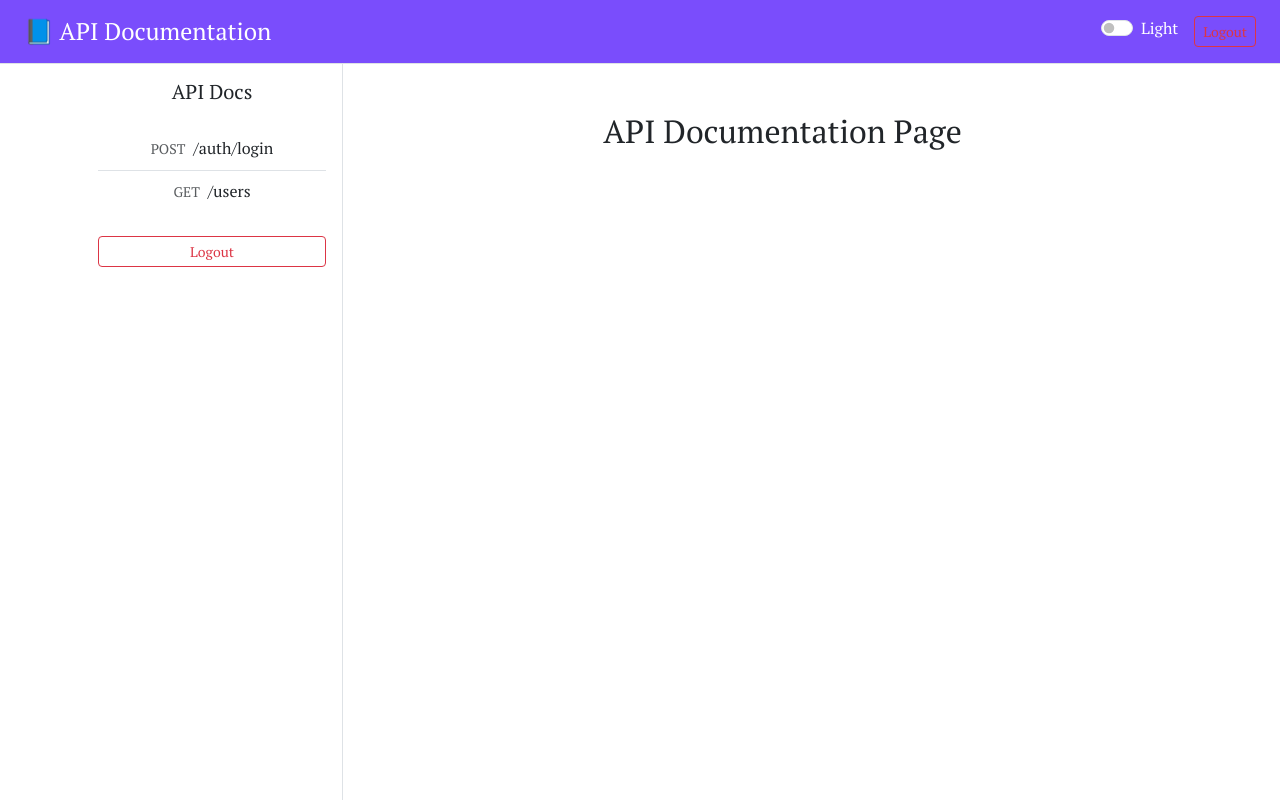
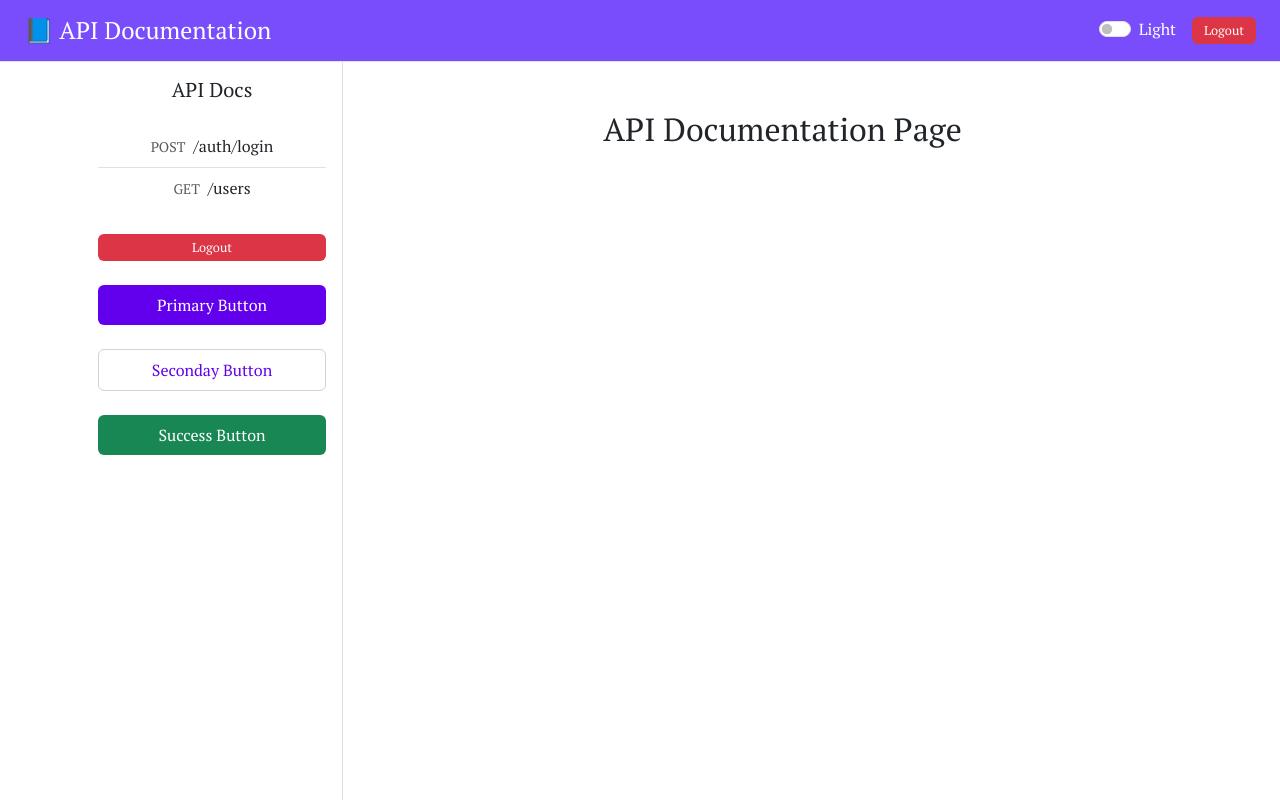
Before and after one commit to jyuupyuro/apidocumentation, a Vue app: page /docs in a window 1280 px wide. Built offline with nearby package versions, Linux system fonts and the light colour scheme; sample sign-in values are in the browser's storage.

Commit message:
Add button component and integrate into header and sidebar; update theme variables

```diff
--- /dev/null
+++ b/src/assets/styles/components/button.scss
@@ -0,0 +1,64 @@
+.btn {
+    padding: 0.5rem 1rem;
+    border-radius: 6px;
+    font-weight: 500;
+    cursor: pointer;
+    border: none;
+    transition: background-color 0.2s ease, color 0.2s ease;
+    font-size: 0.95rem;
+
+    &-primary {
+        background-color: var(--btn-primary);
+        color: var(--btn-primary-text);
+
+        &:hover{
+            background-color: var(--btn-primary-hover);
+        }
+    }
+
+    &-secondary {
+        background-color: var(--btn-secondary);
+        color: var(--btn-secondary-text);
+        border: 1px solid var(--btn-secondary-outline);
+
+        &:hover {
+            background-color: var(--btn-secondary-hover);
+        }
+    }
+
+    &-success {
+        background-color: var(--btn-success);
+        color: var(--btn-success-text);
+        border: 1px solid var(--btn-success-outline);
+
+        &:hover {
+            background-color: (--btn-success-hover);
+        }
+    }
+
+    &-alert {
+        background-color: var(--btn-alert);
+        color: var(--btn-alert-text);
+        border: 1px solid var(--btn-alert-outline);
+
+        &:hover {
+            background-color: var(--btn-alert-hover);
+            color: var(--btn-alert-text);
+        }
+    }
+
+    &-sm {
+        padding: 0.25rem 0.75rem;
+        font-size: 0.8rem;
+    }
+
+    &-md {
+        padding: 0.5rem 1rem;
+        font-size: 1rem;
+    }
+
+    &-lg {
+        padding: 0.75rem 1.25rem;
+        font-size: 1.1rem;
+    }
+}
--- a/src/assets/styles/main.scss
+++ b/src/assets/styles/main.scss
@@ -9,6 +9,7 @@
 @import "./components/header.scss";
 @import "./components/sidenav.scss";
 @import "./components/login.scss";
+@import"./components/button.scss";
 
 body {
   font-family: 'PT Serif', serif;
--- a/src/assets/styles/themes/dark.scss
+++ b/src/assets/styles/themes/dark.scss
@@ -1,8 +1,23 @@
 body.dark {
   --bg-color: #121212;
+  --text-color: #e2e2e2;
   --secondary-text-color: #ffff;
-  --text-color: #e2e2e2;
   --card-bg: #1e1e1e;
   --border-color: #333;
   --sidebar-bg: #1c1c1c;
+  --header-bg: #1E1E1E;
+
+  //button
+  --btn-primary: #BB86FC;
+  --btn-primary-text: #000000;
+  --btn-secondary: #121212;
+  --btn-secondary-outline: #d3d3d3;
+  --btn-secondary-text: #ffff;
+  --btn-success-outline: #198754;
+  --btn-success: #121212;
+  --btn-success-text: #fff;
+  --btn-alert-outline: #dc3545;
+  --btn-alert-hover: #b02a37;
+  --btn-alert: #121212;
+  --btn-alert-text: #fff;
 }
--- a/src/assets/styles/themes/light.scss
+++ b/src/assets/styles/themes/light.scss
@@ -5,5 +5,19 @@ body.light {
   --card-bg: #ffffff;
   --border-color: #dee2e6;
   --sidebar-bg: #f8f9fa;
-  --header-bg: #7A4DFC
+  --header-bg: #7A4DFC;
+
+  //button
+  --btn-primary: #6200ee;
+  --btn-primary-text: #fff;
+  --btn-primary-hover: #4b00c4;
+  --btn-secondary: #fff;
+  --btn-secondary-hover:#6200ee;
+  --btn-secondary-outline: #d3d3d3;
+  --btn-secondary-text: #6200ee;
+  --btn-success: #198754;
+  --btn-success-text: #fff;
+  --btn-alert: #dc3545;
+  --btn-alert-hover: #b02a37;
+  --btn-alert-text: #fff;
 }
--- /dev/null
+++ b/src/components/common/button.vue
@@ -0,0 +1,20 @@
+<template>
+    <button class="btn" :class="`btn-${variant}`, `btn-${size}`" @click="$emit('click', $event)">
+        <slot />
+    </button>
+</template>
+
+<script setup>
+defineProps({
+    variant: {
+        type: String,
+        default: 'primary', // primary, secondary, success, alert
+    },
+    size: {
+        type: String,
+        default: 'md', // sm, md, lg
+    }
+});
+
+defineEmits(['click']);
+</script>
--- a/src/layout/Header.vue
+++ b/src/layout/Header.vue
@@ -2,12 +2,12 @@
   <header class="d-flex justify-content-between align-items-center px-4 py-3 header__container border-bottom ">
     <h4 class="m-0">📘 API Documentation</h4>
     <div class="d-flex gap-3">
-            <b-form-checkbox v-model="isDark"  switch>
+      <b-form-checkbox v-model="isDark" switch>
         {{ isDark ? 'Dark' : 'Light' }}
       </b-form-checkbox>
-            <b-button size="sm" variant="outline-danger" @click="handleLogout">
+      <Button size="sm" variant="alert" @click="handleLogout">
         Logout
-            </b-button>
+      </Button>
     </div>
   </header>
 </template>
@@ -16,6 +16,7 @@
 import { useRouter } from 'vue-router';
 import { logout as clearSession } from '@/store/auth';
 import { ref, watch, onMounted } from 'vue';
+import Button from '../components/common/button.vue';
 
 const router = useRouter();
 const isDark = ref(false);
--- a/src/layout/Sidebar.vue
+++ b/src/layout/Sidebar.vue
@@ -8,9 +8,20 @@
         <span>{{ api.path }}</span>
       </router-link>
     </b-list-group>
-    <b-button variant="outline-danger" size="sm" class="mt-4 w-100" @click="logoutUser">
-      Logout
-    </b-button>
+    <div class="d-flex flex-column gap-4 mt-4">
+      <Button variant="alert" size="sm" @click="logoutUser">
+        Logout
+      </Button>
+      <Button size="md" variant="primary">
+        Primary Button
+      </Button>
+      <Button size="md" variant="secondary">
+        Seconday Button
+      </Button>
+      <Button size="md" variant="success">
+        Success Button
+      </Button>
+    </div>
   </div>
 </template>
 
@@ -18,6 +29,7 @@
 import { useRouter, useRoute } from 'vue-router';
 import { apiDocs } from '@/api/docs';
 import { logout } from '@/store/auth';
+import Button from '@/components/common/button.vue';
 
 const router = useRouter();
 const route = useRoute();
```
Lines whose indentation alone changed are shown as unchanged.
